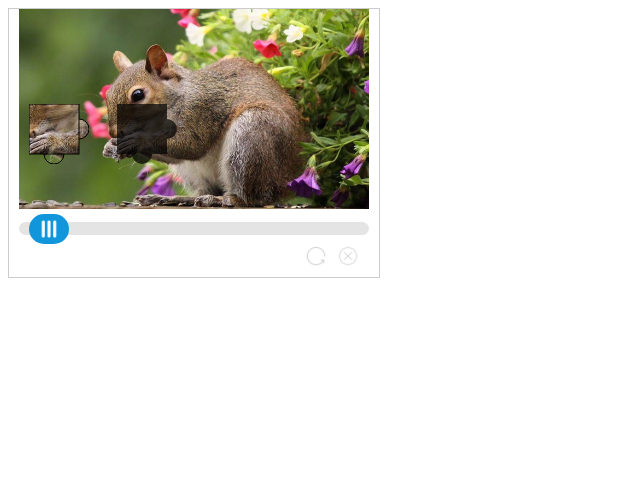
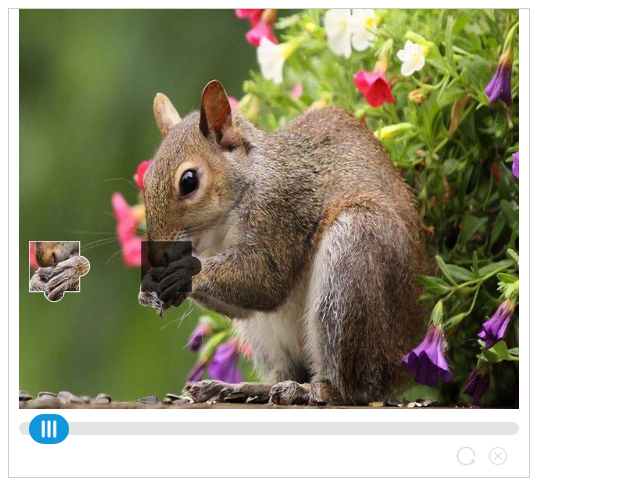
Before and after one commit to shenzhim/img-captcha, a plain HTML site: page example/index.html in a window 1280 px wide. Shown: the whole page, without its empty margins (0-640 px from the left). Drawn offline with Linux system fonts and the light colour scheme.

Commit message:
完善抠图路径，优化抠图效果

```diff
--- a/example/index.html
+++ b/example/index.html
@@ -6,13 +6,13 @@
 		<link rel="stylesheet" href="../css/captcha.css">
 	</head>
 	<body>
-		<canvas id="canvas" width="350" height="200"></canvas>
+		<canvas id="canvas" width="500" height="400"></canvas>
 		<script src="../src/captcha.js"></script>
 		<script>
 			imgCaptcha('canvas', {
 				imgurl: ['../bgimg/demo.jpeg','../bgimg/demo1.jpeg','../bgimg/demo2.jpg','../bgimg/demo3.jpg'],
-				cw: 60,
-				ch: 60,
+				cw: 66,
+				ch: 66,
 				onSuccess: function() {
 					console.log("success");
 				},
--- a/src/captcha.js
+++ b/src/captcha.js
@@ -55,37 +55,43 @@
 	    return canvas;
 	}
 
-	function clipPath(canvas, alpha, x, y, isfill) {
-		var subw = parseInt(opts.cw / 6),
-	    	subh = parseInt(opts.ch / 6),
+	function clipPath(ctx, startx, starty) {
+		startx = startx + 0.2;
+	    starty = starty + 0.2;
+
+	    var subw = parseInt((opts.cw - 1) / 6),
+	    	subh = parseInt((opts.ch - 1) / 6),
 	    	radius = Math.min(subw, subh),
-	    	clipw = subw * 5,
-	    	cliph = subh * 5,
-	    	ctx = canvas.getContext('2d');
+	    	clipw = subw * 5 + 0.5,
+	    	cliph = subh * 5 + 0.5;
 
-	    ctx.fillStyle = "rgba(0,0,0, " + alpha + ")";
-	    if (isfill) {
-	    	ctx.fillRect(x, y, clipw, cliph);
-	    } else {
-	    	ctx.strokeRect(x, y, clipw, cliph);
-	    }
+	    ctx.beginPath()
+	    ctx.moveTo(startx, starty);
+	    ctx.lineTo(startx + clipw, starty);
+	    ctx.lineTo(startx + clipw, starty + parseInt(cliph / 2) - radius);
+	    ctx.arc(startx + clipw, starty + parseInt(cliph / 2), radius, -Math.PI / 2, Math.PI / 2, false);
+	    ctx.lineTo(startx + clipw, starty + cliph);
+	    ctx.lineTo(startx + clipw - (parseInt(clipw / 2) - radius), starty + cliph);
+	    ctx.arc(startx + parseInt(clipw / 2), starty + cliph, radius, 0, Math.PI, false);
+	    ctx.lineTo(startx, starty + cliph);
+	    ctx.lineTo(startx, starty);
+	    ctx.closePath();
+	}
 
+	function fillClip(canvas, startx, starty, alpha) {
+		var ctx = canvas.getContext('2d')
+		clipPath(ctx, startx, starty);
 
-		ctx.beginPath()
-		ctx.arc(x + clipw, y + parseInt(cliph / 2), radius, Math.PI / 2, -Math.PI / 2, true);
-		if (isfill) {
-			ctx.fill();
-		} else {
-			ctx.stroke();
-		}
+		ctx.fillStyle = "rgba(0,0,0, " + alpha + ")";
+	    ctx.fill();
+	}
 
-		ctx.beginPath()
-		ctx.arc(x + parseInt(clipw / 2), y + cliph, radius, 0, Math.PI, false);
-		if (isfill) {
-			ctx.fill();
-		} else {
-			ctx.stroke();
-		}
+	function strokeClip(canvas, startx, starty) {
+		var ctx = canvas.getContext('2d');
+		clipPath(ctx, startx, starty);
+
+		ctx.strokeStyle = "#fff";
+	    ctx.stroke();
 	}
 
 	function randomNum(min, max){
@@ -222,8 +228,7 @@
 				starty = startPoint.starty;
 
 			canvas.getContext('2d').drawImage(img, 0, 0, w, h);
-			clipPath(canvas, 0.7, startx, starty, true);
-
+			fillClip(canvas, startx, starty, 0.7);
 
 	    	var sourceCanvas = createCanvas(w, h);
 			var sctx = sourceCanvas.getContext('2d');
@@ -231,14 +236,17 @@
 			sctx.globalCompositeOperation = 'destination-in';
 
 			var destCanvas = createCanvas(opts.cw, opts.ch);
-			clipPath(destCanvas, 1, 0, 0, true);
+			fillClip(destCanvas, 0, 0, 1);
+
 			sctx.drawImage(destCanvas, startx, starty);
 
 			var clipCanvas = createCanvas(opts.cw, opts.ch);
 			clipCanvas.id = 'captcha-clipcanvas';
 			clipCanvas.className = 'captcha-clipcanvas';
 			clipCanvas.getContext('2d').putImageData(sctx.getImageData(startx, starty, opts.cw, opts.ch), 0, 0);
-			clipPath(clipCanvas, 1, 0, 0, false);
+
+			strokeClip(clipCanvas, 0, 0);
+
 			clipCanvas.style.top = starty + 'px';
 			captchaBox.appendChild(clipCanvas);
 
```
